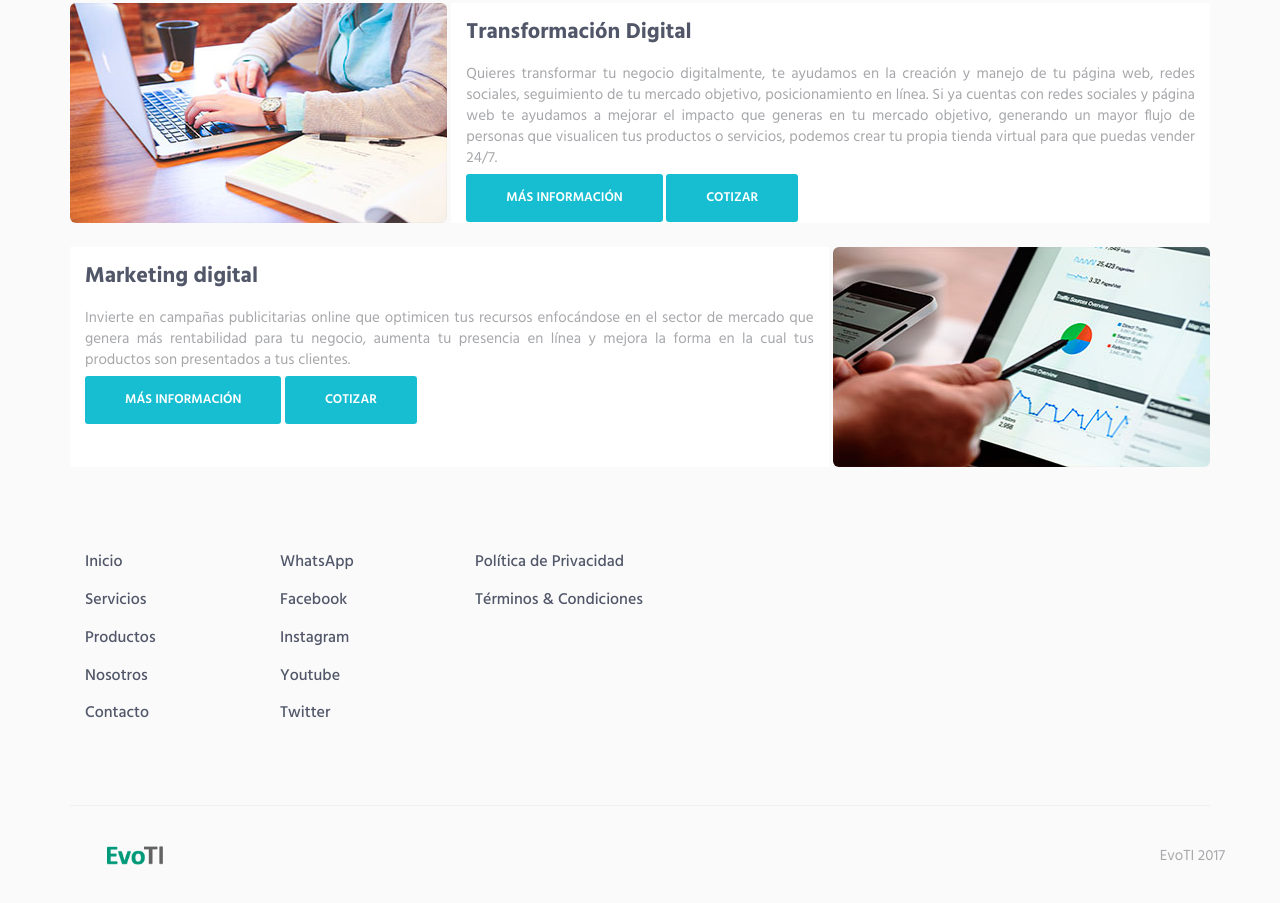
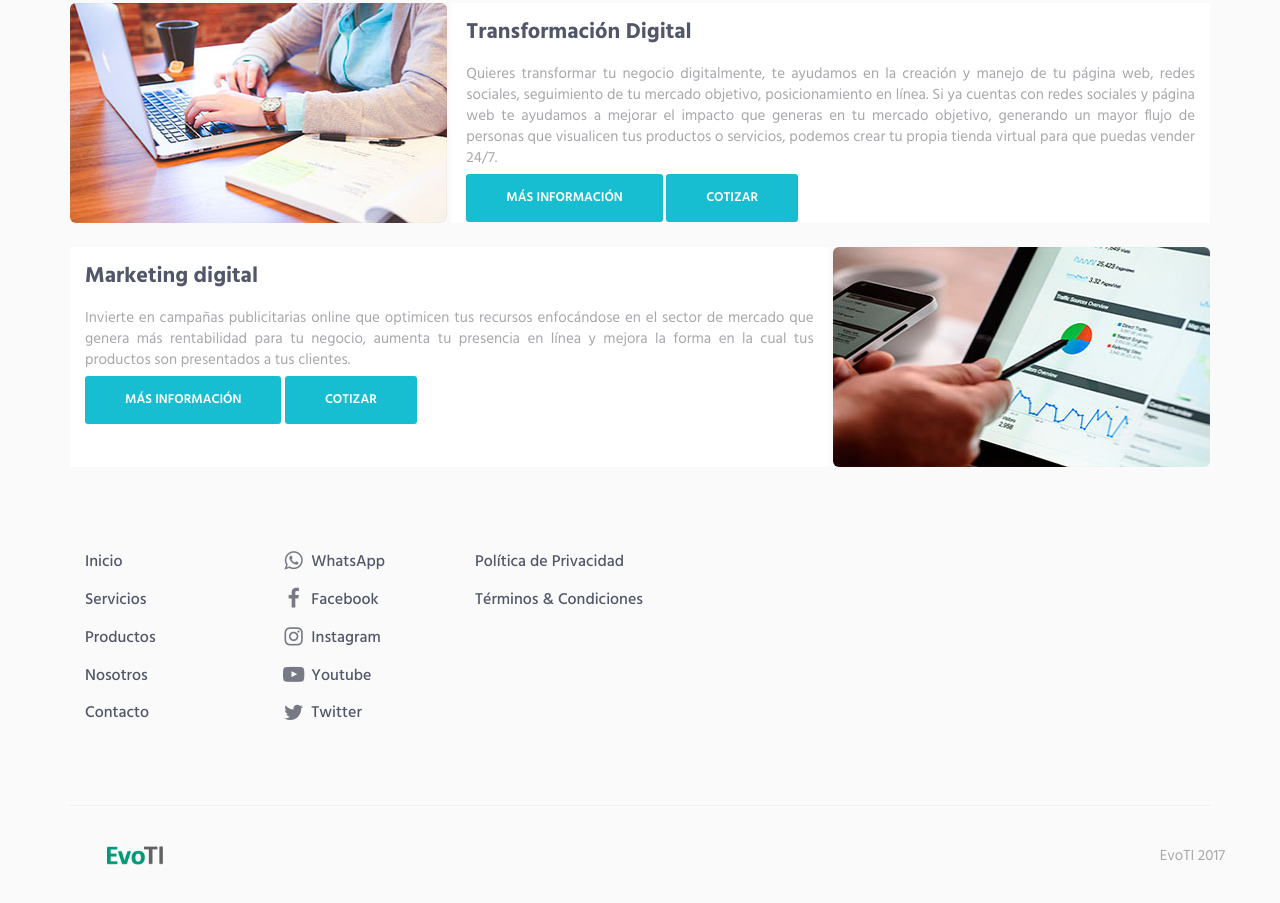
Before and after one commit to Han253/Web-page, a plain HTML site: page HTML/html/services.html in a window 1280 px wide. Shown: the part 1489-2392 px from the top of the page. Drawn offline with Linux system fonts and the light colour scheme.

Commit message:
Changes
Changes

```diff
--- a/HTML/html/services.html
+++ b/HTML/html/services.html
@@ -21,6 +21,7 @@
 
         <!-- THEME STYLES -->
         <link href="../css/layout.css" rel="stylesheet" type="text/css"/>
+        <link href="../css/font-awesome.min.css" rel="stylesheet" type="text/css"/>
 
         <!-- Favicon -->
         <link rel="shortcut icon" href="favicon.ico"/>
```
Also changed, not shown: HTML/html/products.html (+1 -0 lines), HTML/img/397x300/06.jpg.
